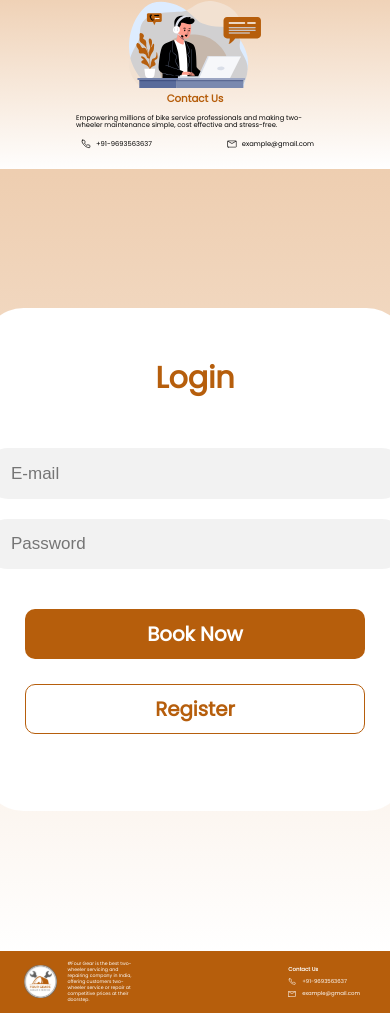
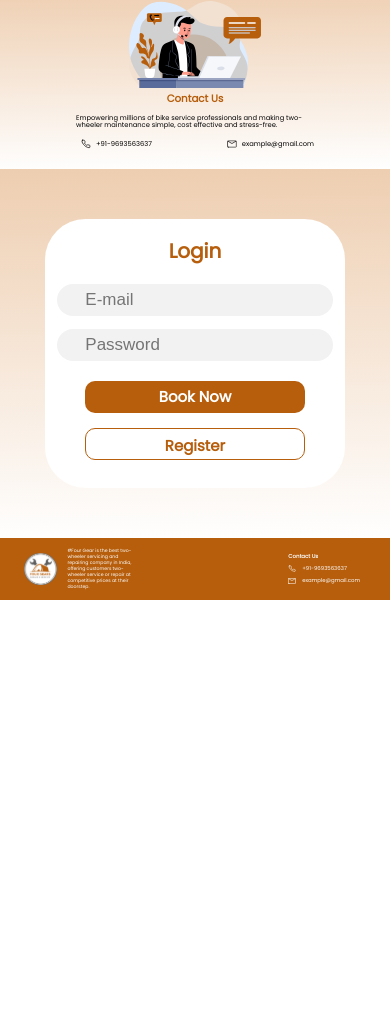
Before and after one commit to anshulkumarx7/FourGear-MotorBikeService-FrontEnd, a React (Vite) app: page / in a window 390 px wide. Shown: the part 4813-5826 px from the top of the page. After the commit the page ends 5413 px from the top, so only its background shows below. Built offline with nearby package versions, Linux system fonts and the light colour scheme.

Commit message:
fix mobile version (login.jsx)

```diff
--- a/src/Styles/Login.css
+++ b/src/Styles/Login.css
@@ -61,8 +61,8 @@
   margin: auto 0;
   margin-bottom: 2.5rem;
 }
-.fourGearSigninButton{
-    margin-top:2rem;
+.fourGearSigninButton {
+  margin-top: 2rem;
 }
 .bt-signin {
   display: flex;
@@ -70,13 +70,49 @@
   justify-content: center;
 }
 .bt-signin a {
-  color: #B65E0C;
+  color: #b65e0c;
   font-size: 1.98rem;
   font-weight: 700;
   line-height: 3rem;
   text-decoration: none;
 }
-.fourGearRegisterButton button{
-    border: 1px solid #B65E0C;
-    background-color: #ffffff;
+.fourGearRegisterButton button {
+  border: 1px solid #b65e0c;
+  background-color: #ffffff;
 }
+@media screen and (max-width: 650px) {
+  .fourGearSignin{
+    height:auto;
+    padding:5rem 0;
+  }
+  .fourGearSigninForm {
+    width: 30.06rem;
+    height: 26.9rem;
+  }
+  .fourGearSigninForm h2 {
+    font-size: 2rem;
+    line-height: 2.4rem;
+  }
+  .fourGearSigninFormContainer {
+    width: 27.54rem;
+  }
+  .fourGearSigninFormContainer input {
+    height: 3.27rem;
+    margin-bottom: 1.25rem;
+  }
+  .fourGearSigninForm button {
+    width: 22.011rem;
+    height: 3.183rem;
+    margin:0.75rem;
+  }
+  .fourGearSigninButton{
+    margin:unset;
+  }
+  .fourGearSigninButton button{
+    font-size: 1.5rem;
+  }
+  .bt-signin a {
+    font-size: 1.5rem;
+  }
+
+}
```
